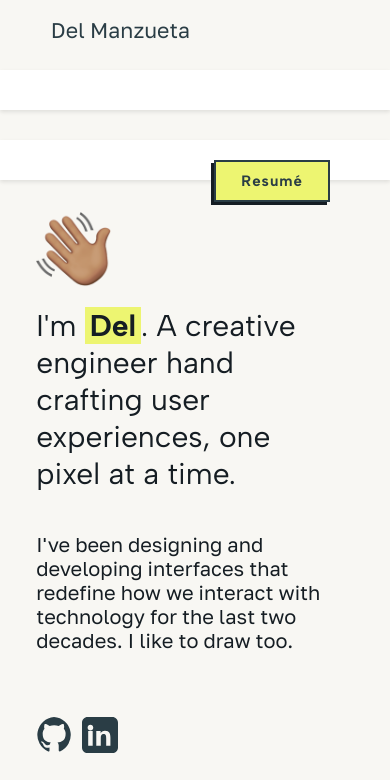
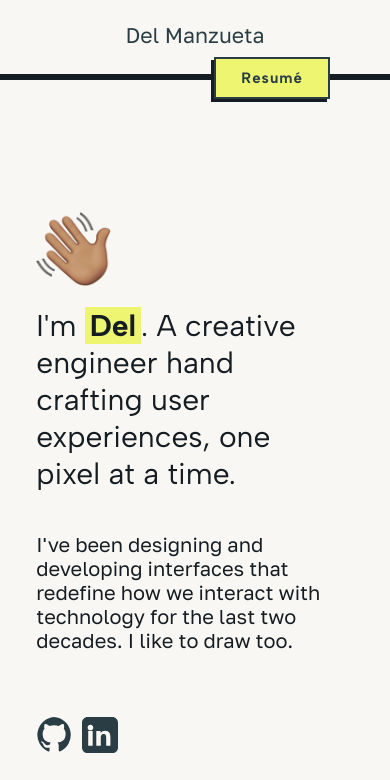
Before and after one commit to DelManzueta/delmanzueta.com, a React (Vite) app: page / in a window 390 px wide. Shown: the top 780 px of the page. Built offline with nearby package versions, Linux system fonts and the light colour scheme.

Commit message:
fixing resonsive styling

```diff
--- a/src/assets/styles/components/header.module.css
+++ b/src/assets/styles/components/header.module.css
@@ -128,17 +128,27 @@ header {
 	cursor: pointer;
 }
 
-
 @media screen and (max-width: 768px) {
+	.header {
+		position: sticky;
+		min-width: calc(100vw - 20px);
+		max-width: 100vh;
+		display: flex;
+		flex-direction: column;
+		align-items: center;
+		justify-content: center;
+		margin: 0 auto;
+		border-bottom: 0.65rem solid var(--black);
+	}
+	.headerBrand {
+		margin-bottom: 5px;
+	}
 	.headerNav {
 		flex-direction: column;
 		position: absolute;
-		top: 70px;
 		left: 0;
 		right: 0;
-		padding: 20px;
-		background-color: #fff;
-		box-shadow: 0 2px 4px rgba(0, 0, 0, 0.1);
+		background-color: pink;
 	}
 
 	.headerNav.show {
--- a/src/assets/styles/index.css
+++ b/src/assets/styles/index.css
@@ -11,6 +11,7 @@ body {
 	min-width: 100%;
 	max-width: 100vw;
 	max-height: 100vh;
+	overflow-x: hidden;
 }
 
 .app-container.scrolled {
--- a/src/components/Header.jsx
+++ b/src/components/Header.jsx
@@ -1,36 +1,13 @@
+import React from 'react';
 import { Link, animateScroll as scroll } from 'react-scroll';
-import React, { useEffect, useState } from 'react';
 
-import MenuIcon from './MenuIcon';
 import headerStyles from '../assets/styles/components/header.module.css';
 
 import resume from '../assets/docs/dm.pdf';
 
 function Header() {
-	const [isScrolled, setIsScrolled] = useState(false);
-
-	useEffect(() => {
-		function handleScroll() {
-			if (window.scrollY > 0) {
-				setIsScrolled(true);
-			} else {
-				setIsScrolled(false);
-			}
-		}
-
-		window.addEventListener('scroll', handleScroll);
-
-		return () => {
-			window.removeEventListener('scroll', handleScroll);
-		};
-	}, []);
-
 	return (
-		<header
-			className={`${headerStyles.header} ${
-				isScrolled ? headerStyles.scrolled : ''
-			}`}
-		>
+		<header className={headerStyles.header}>
 			<Link
 				to='top'
 				spy={true}
@@ -53,9 +30,6 @@ function Header() {
 					</a>
 				</nav>
 			</nav>
-			<div className={headerStyles.headerMenuIcon}>
-				<MenuIcon />
-			</div>
 		</header>
 	);
 }
```
Lines whose indentation alone changed are shown as unchanged.
